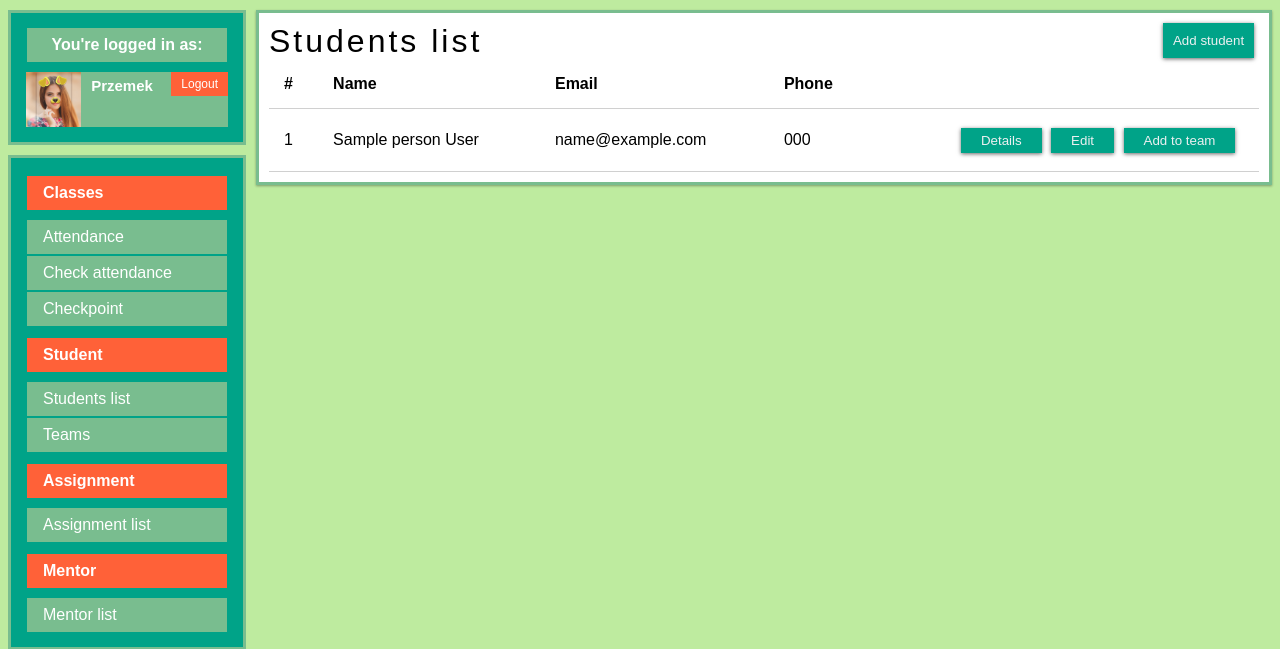
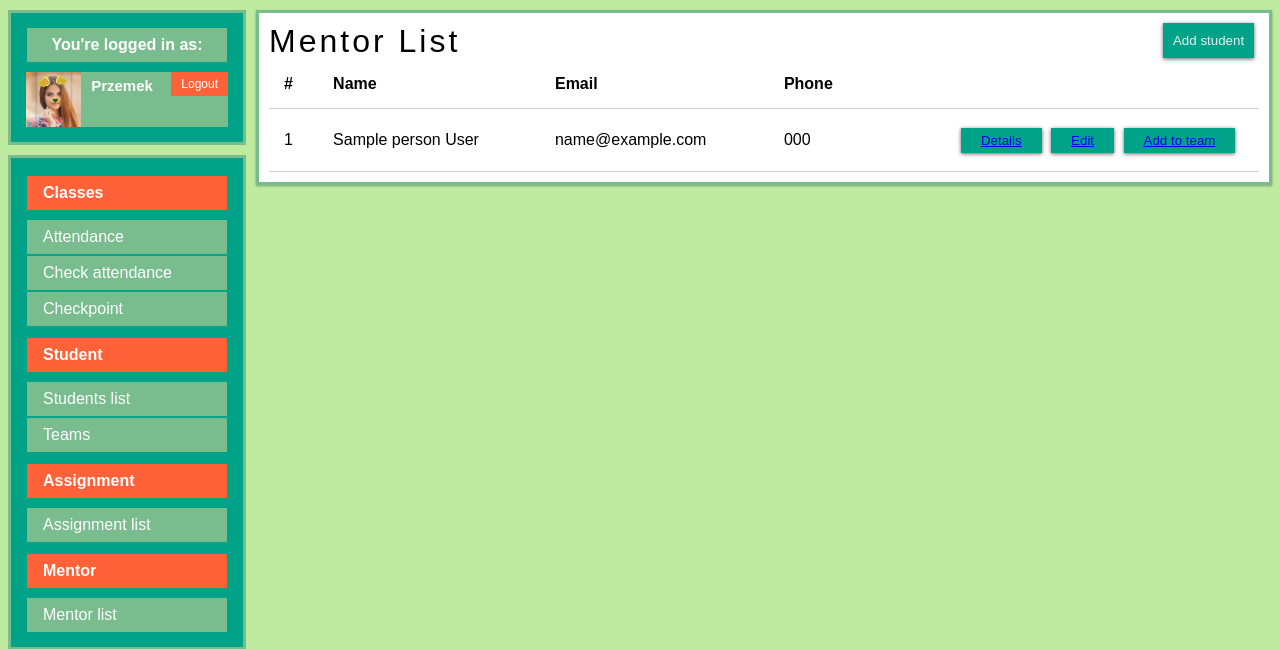
Before and after one commit to bexpe/python_ccms, a Flask app: template templates/mentor_list.html in a window 1280 px wide. Shown: the top 649 px of the page. Run offline with Flask 2, Linux system fonts and the light colour scheme; the template is opened without the code that fills it: most values are stand-ins (such as "Sample title", 1, 10 or a date in 2020); some web fonts are replaced.

Commit message:
Merge remote-tracking branch 'origin/user_list' into seb_mentor

```diff
--- a/main.py
+++ b/main.py
@@ -1,4 +1,4 @@
-from flask import Flask, render_template, request, redirect
+from flask import Flask, render_template, request, redirect, url_for
 from model.student import Student
 from model.mentor import Mentor
 import sys
@@ -43,6 +43,9 @@ def student_list():
 def mentor_list():
     return render_template('mentor_list.html', mentors=Mentor.get_list_of_mentors())
 
+@app.route('/edit/user_id')
+def edit():
+    return "dupa"
 
 if __name__ == "__main__":
     check_run_args()
--- a/templates/mentor_list.html
+++ b/templates/mentor_list.html
@@ -3,7 +3,7 @@
     <link rel="stylesheet" type="text/css" href="../static/users_table.css">
 
             <table>
-                <caption>Students list
+                <caption>Mentor List
                     <button type="button" class="buttons" name="add_student" onclick="buttonclick(this.name)">Add student</button>
                 </caption>
                 <thead>
@@ -18,7 +18,7 @@
 
                 <tbody>
 
-                {% for person in students %}
+                {% for person in mentors %}
                 <tr>
                     <td class="id_column">{{ person.user_id }}</td>
                     <td>{{ person.name }} {{person.surname}}</td>
@@ -26,9 +26,9 @@
                     <td>{{ person.phone }}</td>
                     <td>
                         <span class="buttons">
-                            <button type="button" name="details" onclick="buttonclick(this.name)">Details</button>
-                            <button type="button" name="edit" onclick="buttonclick(this.name)">Edit</button>
-                            <button type="button" name="add_to_team" onclick="buttonclick(this.name)">Add to team</button>
+                            <button type="button" name="details"><a href="{{ url_for('details', user_id=person.user_id) }}">Details</a></button>
+                            <button type="button" name="edit" onclick="buttonclick(this.name)"><a href="{{ url_for('edit', user_id=person.user_id) }}">Edit</a></button>
+                            <button type="button" name="add_to_team" onclick="buttonclick(this.name)"><a href="{{ url_for('add', user_id=person.user_id) }}">Add to team</a></button>
                         </span>
                     </td>
 
```
